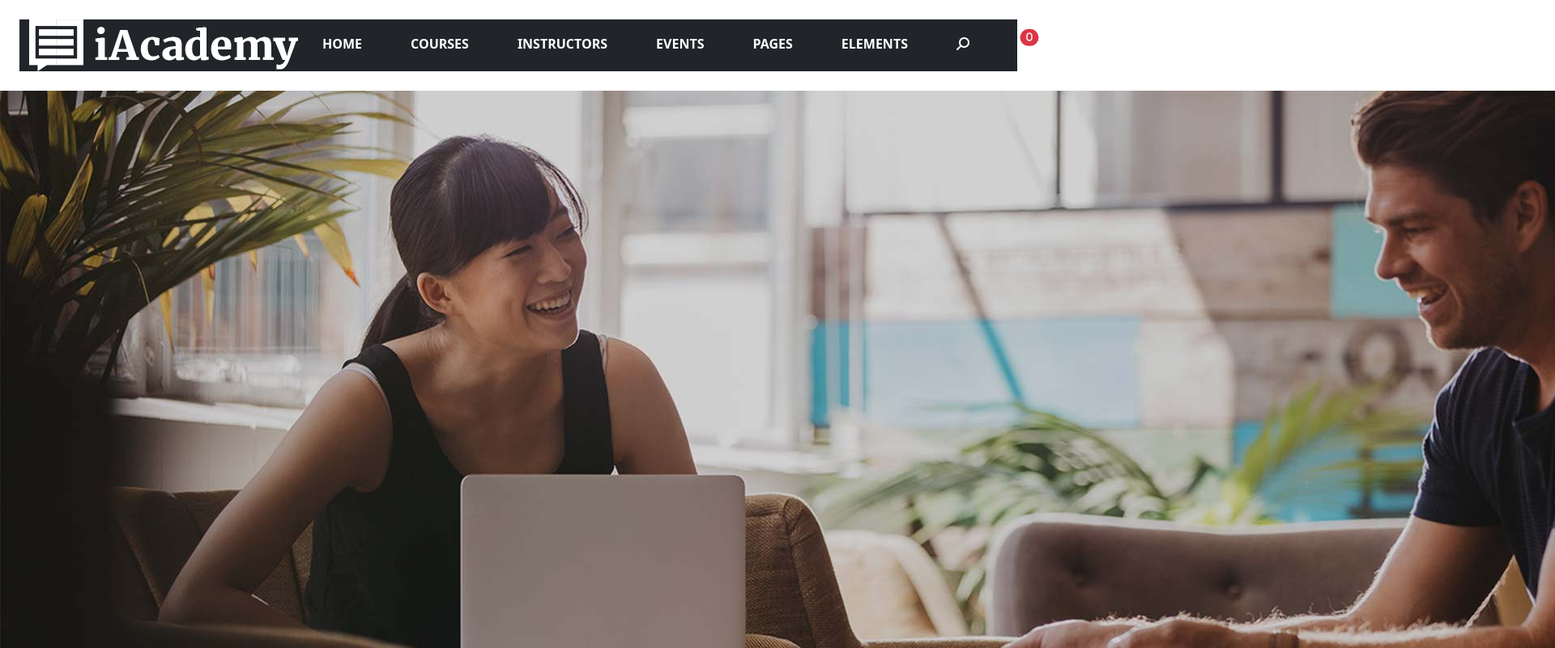
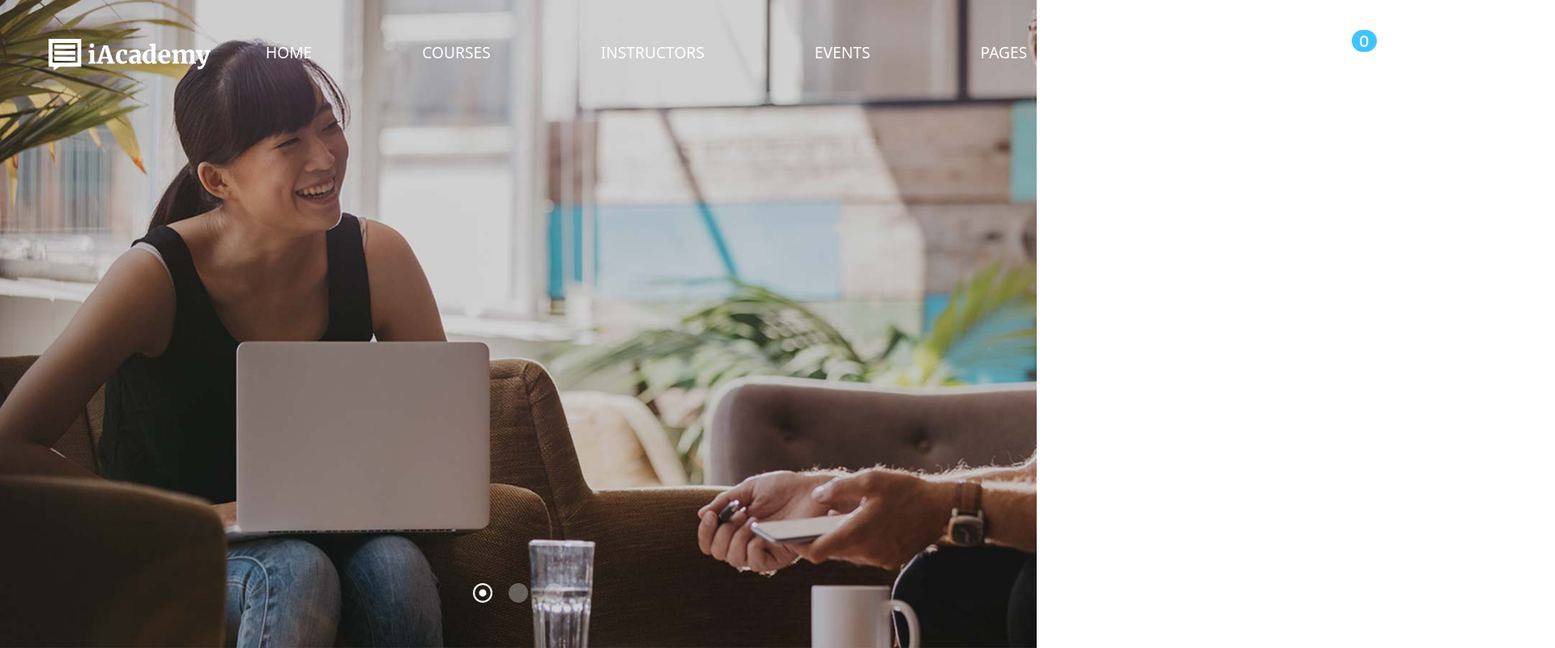
Before and after one commit to andreacagnina/proj-html-vuejs, a Vue app: page / in a window 1280 px wide. Shown: the top 800 px of the page at 81% size, 1920 px wide, since content can reach past the window. Built offline with nearby package versions, Linux system fonts and the light colour scheme.

Commit message:
[feat] carousel img

```diff
--- a/src/App.vue
+++ b/src/App.vue
@@ -14,7 +14,7 @@ export default {
 </script>
 
 <template>
-  <HeaderApp />
+  <HeaderApp class="zindex" />
   <Carousel />
   <MainApp />
   <FooterApp />
@@ -22,4 +22,13 @@ export default {
 
 <style lang="scss">
 @use './styles/generals.scss';
+
+
+.zindex {
+  position: absolute;
+  top: 0;
+  left: 0;
+  width: 100%;
+  z-index: 1
+}
 </style>
--- a/src/components/Carousel.vue
+++ b/src/components/Carousel.vue
@@ -6,23 +6,74 @@ export default {
                 '/src/assets/img/h5-slide-1-background.jpg',
                 '/src/assets/img/h5-slide-2-background.jpg',
                 '/src/assets/img/h5-slide-3-background.jpg',
-            ]
+            ],
+            currentIndex: 0,
         }
-    }
+    },
+    methods: {
+        goToSlide(index) {
+            this.currentIndex = index;
+        }
+    },
 }
 </script>
 
 <template>
     <div class="carousel-container">
-        <div class="carousel-slide" v-for="(slide, index) in slides" :key="index">
+        <div class="carousel-slide" v-for="(slide, index) in slides" :key="index"
+            :class="(index === currentIndex) ? 'active' : ''">
             <img :src="slide" alt="carousel image" />
+        </div>
+        <div class="carousel-indicators">
+            <span v-for="(slide, index) in slides" :key="index" @click="goToSlide(index)"><i
+                    :class="(index === currentIndex) ? 'fa-regular fa-circle-dot fa-xl active' : 'fa-solid fa-circle fa-xl'"></i></span>
         </div>
     </div>
 </template>
 
 <style lang="scss" scoped>
-@use '../styles/partials/bgColors' as*;
-@use '../styles/partials/borderColors' as*;
-@use '../styles/partials/fillColors' as*;
-@use '../styles/partials/textColors' as*;
+@use '../styles/partials/Colors' as*;
+
+
+
+.carousel-container {
+    position: relative;
+    width: 100%;
+}
+
+.carousel-slide {
+    width: 100%;
+    height: 100vh;
+    display: none;
+}
+
+.carousel-slide.active {
+    display: block;
+}
+
+.carousel-slide img {
+    width: 100%;
+    height: 100%;
+    object-fit: cover;
+}
+
+.carousel-indicators {
+    position: absolute;
+    bottom: 30px;
+
+    span {
+        padding: 10px;
+
+        i {
+            cursor: pointer;
+            color: $ffffff4d;
+        }
+    }
+
+    .active {
+        color: $ffffff;
+
+
+    }
+}
 </style>
--- a/src/components/FooterApp.vue
+++ b/src/components/FooterApp.vue
@@ -11,8 +11,5 @@ export default {
 </template>
 
 <style lang="scss" scoped>
-@use '../styles/partials/bgColors' as*;
-@use '../styles/partials/borderColors' as*;
-@use '../styles/partials/fillColors' as*;
-@use '../styles/partials/textColors' as*;
+@use '../styles/partials/Colors' as*;
 </style>
--- a/src/components/HeaderApp.vue
+++ b/src/components/HeaderApp.vue
@@ -10,10 +10,10 @@ export default {
 </script>
 
 <template>
-  <header class="p-4">
+  <header class="p-5">
     <div class="container-fluid">
       <div class="row">
-        <div class="col-12 bg-dark">
+        <div class="col-12">
           <div class="d-flex justify-content-between align-items-baseline">
             <div class="content">
               <a href="#">
@@ -22,18 +22,18 @@ export default {
             </div>
             <div class="content">
               <ul>
-                <li v-for="(label, index) in HeaderMenu" :key="`HM-${index}`"><a class="fw-bold" :href="label.url">{{
+                <li class="px-5" v-for="(label, index) in HeaderMenu" :key="`HM-${index}`"><a :href="label.url">{{
                   label.label }}</a></li>
               </ul>
             </div>
             <div class="content">
               <ul>
-                <li><a href="#"><i class="fa-solid fa-magnifying-glass fa-rotate-90"></i></a>
+                <li><a href="#"><i class="fa-solid fa-magnifying-glass fa-rotate-90 fa-xl"></i></a>
                 </li>
-                <li class=""><a href="#"><i class="fa-solid fa-bag-shopping position-relative"><span class="position-absolute top-0 start-100
-                  translate-middle badge rounded-pill bg-danger">
+                <li><a href="#"><i class="fa-solid fa-bag-shopping fa-xl position-relative"><span class="position-absolute bottom-100 start-50
+                  badge rounded-pill bg-badge fs-6">
                         0</span></i></a></li>
-                <li><a href="#"><i class="fa-solid fa-bars"></i></a></li>
+                <li><a href="#"><i class="fa-solid fa-bars fa-xl"></i></a></li>
 
               </ul>
             </div>
@@ -45,10 +45,11 @@ export default {
 </template>
 
 <style lang="scss" scoped>
-@use '../styles/partials/bgColors' as*;
-@use '../styles/partials/borderColors' as*;
-@use '../styles/partials/fillColors' as*;
-@use '../styles/partials/textColors' as*;
+@use '../styles/partials/Colors' as*;
+
+img {
+  width: 200px;
+}
 
 
 ul {
@@ -57,12 +58,18 @@ ul {
   li {
     display: flex;
     align-items: center;
-    padding: 0 30px;
+    margin: 0 20px;
   }
 
   a {
     text-transform: uppercase;
-    color: white;
+    color: $ffffff;
+    font-size: larger;
+
   }
 }
+
+.bg-badge {
+  background-color: $a40c4ff;
+}
 </style>
--- a/src/components/MainApp.vue
+++ b/src/components/MainApp.vue
@@ -11,8 +11,5 @@ export default {
 </template>
 
 <style lang="scss" scoped>
-@use '../styles/partials/bgColors' as*;
-@use '../styles/partials/borderColors' as*;
-@use '../styles/partials/fillColors' as*;
-@use '../styles/partials/textColors' as*;
+@use '../styles/partials/Colors' as*;
 </style>
--- a/src/styles/generals.scss
+++ b/src/styles/generals.scss
@@ -2,6 +2,7 @@
 
 a {
     text-decoration: none;
+    font-weight: 400;
 }
 
 ul {
--- /dev/null
+++ b/src/styles/partials/_Colors.scss
@@ -0,0 +1,52 @@
+//text
+$ffffff: #ffffff;
+$ffffffCC: #ffffffCC;
+$fbfbfc: #fbfbfc;
+$cecece: #cecece;
+$b9b9b9: #b9b9b9;
+$a40c4ff: #40c4ff;
+$ababab: #ababab;
+$a6a6a6: #a6a6a6;
+$a92919c: #92919c;
+$a898989: #898989;
+$a808080: #808080;
+$dc4d40: #dc4d40;
+$a847b7b: #847b7b;
+$a606264: #606264;
+$a3b5998: #3b5998;
+$a595959: #595959;
+$a373838: #373838;
+$a303030: #303030;
+$a000000: #000000;
+
+//border
+$f2f2f2: #f2f2f2;
+$efefef: #efefef;
+$d6f2ff: #d6f2ff;
+$ebebeb: #ebebeb;
+$eaebeb: #eaebeb;
+$e5e5e5: #e5e5e5;
+$a40c4ff: #40c4ff;
+$a6d6d6d: #6d6d6d;
+
+//fill
+$ffffff: #ffffff;
+$ee2852: #ee2852;
+$a000000: #000000;
+
+//bg
+$ffffff: #ffffff;
+$ffffff4d: #ffffff4D;
+$ffffff80: #ffffff80;
+$ffffff26: #ffffff26;
+$fcfcfc: #fcfcfc;
+$f7fdff: #f7fdff;
+$fbf9f9: #FBF9F9;
+$f2f8fc: #f2f8fc;
+$a40c4ff: #40C4FF;
+$ef2853: #EF2853;
+$ee2852: #EE2852;
+$a30303066: #acacac;
+$a222222: #222222;
+$a0707071a: #e6e6e6;
+$a00000026: #d9d9d9;
--- a/src/styles/partials/_bgColors.scss
+++ /dev/null
@@ -1,15 +0,0 @@
-$ffffff: #ffffff;
-$ffffff4d: #ffffff4D;
-$ffffff80: #ffffff80;
-$ffffff26: #ffffff26;
-$fcfcfc: #fcfcfc;
-$f7fdff: #f7fdff;
-$fbf9f9: #FBF9F9;
-$f2f8fc: #f2f8fc;
-$a40c4ff: #40C4FF;
-$ef2853: #EF2853;
-$ee2852: #EE2852;
-$a30303066: #acacac;
-$a222222: #222222;
-$a0707071a: #e6e6e6;
-$a00000026: #d9d9d9;
--- a/src/styles/partials/_borderColors.scss
+++ /dev/null
@@ -1,8 +0,0 @@
-$f2f2f2: #f2f2f2;
-$efefef: #efefef;
-$d6f2ff: #d6f2ff;
-$ebebeb: #ebebeb;
-$eaebeb: #eaebeb;
-$e5e5e5: #e5e5e5;
-$a40c4ff: #40c4ff;
-$a6d6d6d: #6d6d6d;
--- a/src/styles/partials/_fillColors.scss
+++ /dev/null
@@ -1,3 +0,0 @@
-$ffffff: #ffffff;
-$ee2852: #ee2852;
-$a000000: #000000;
--- a/src/styles/partials/_textColors.scss
+++ /dev/null
@@ -1,19 +0,0 @@
-$ffffff: #ffffff;
-$ffffffCC: #ffffffCC;
-$fbfbfc: #fbfbfc;
-$cecece: #cecece;
-$b9b9b9: #b9b9b9;
-$a40c4ff: #40c4ff;
-$ababab: #ababab;
-$a6a6a6: #a6a6a6;
-$a92919c: #92919c;
-$a898989: #898989;
-$a808080: #808080;
-$dc4d40: #dc4d40;
-$a847b7b: #847b7b;
-$a606264: #606264;
-$a3b5998: #3b5998;
-$a595959: #595959;
-$a373838: #373838;
-$a303030: #303030;
-$a000000: #000000;
```
